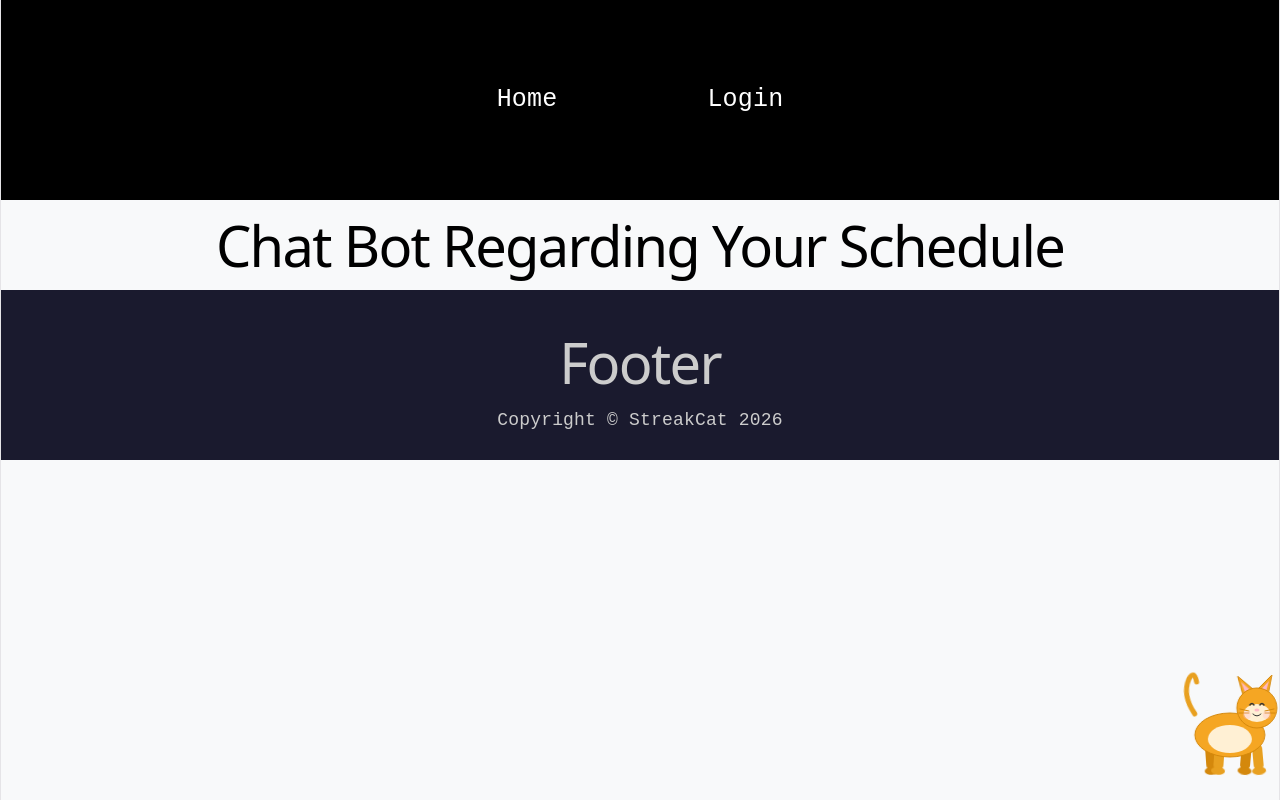
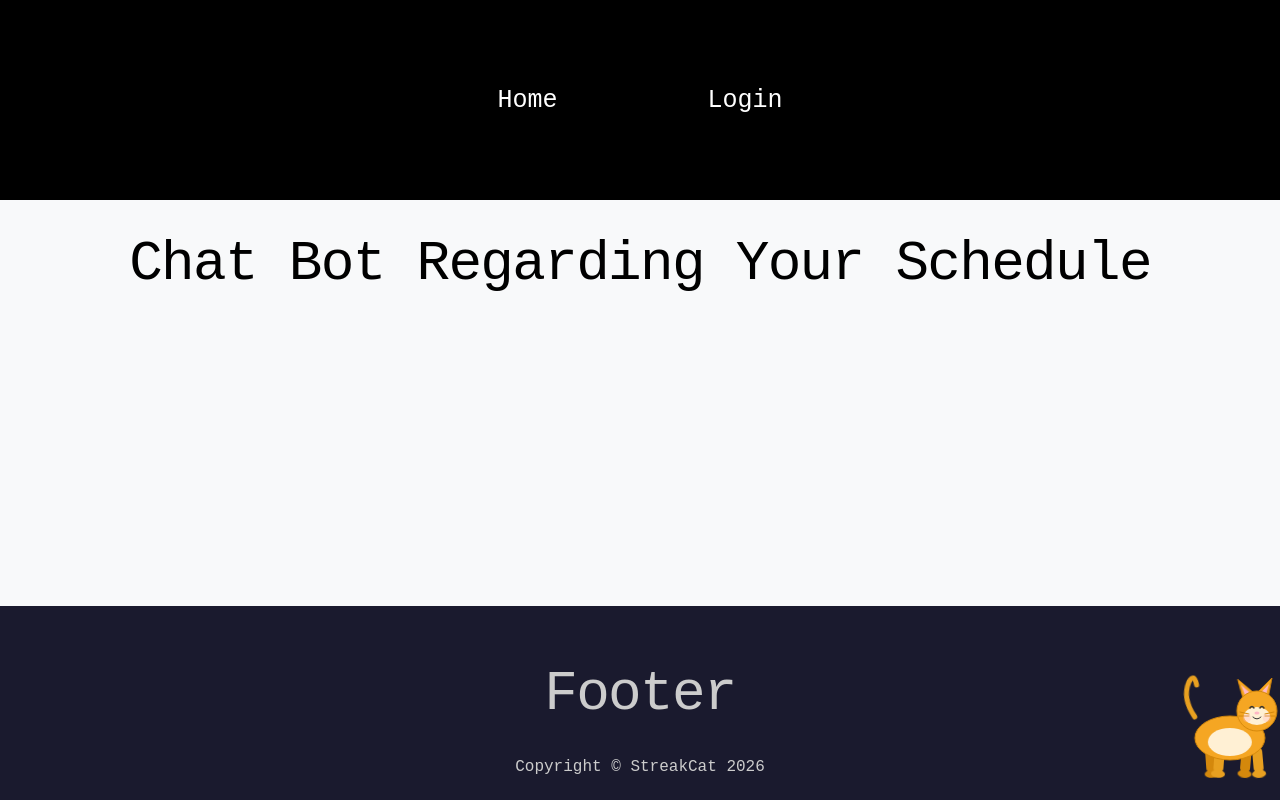
Before and after one commit to zackvalavanis/StreakCat, a React (Vite) app in the folder frontend/streakcat/: page / in a window 1280 px wide. Built offline with nearby package versions, Linux system fonts and the light colour scheme.

Commit message:
updates to the calendar section

```diff
--- a/frontend/streakcat/src/App.css
+++ b/frontend/streakcat/src/App.css
@@ -2,6 +2,12 @@
   margin: 0;
   padding: 0;
   box-sizing: border-box;
+}
+
+.app-layout {
+  display: flex;
+  flex-direction: column;
+  min-height: 100vh;
 }
 
 body {
--- a/frontend/streakcat/src/Types/types.ts
+++ b/frontend/streakcat/src/Types/types.ts
@@ -37,6 +37,8 @@ export type ModalCalendarProps = {
     title: string
     date: Date | null
     completed: boolean
+    time_start: string
+    time_end: string
   } | null
 
 }
@@ -53,6 +55,8 @@ export type SelectedEvent = {
   title: string
   date: Date | null
   completed: boolean
+  time_start: string
+  time_end: string
 }
 
 export type SelectedDate = {
--- a/frontend/streakcat/src/components/Calendar/Calendar.css
+++ b/frontend/streakcat/src/components/Calendar/Calendar.css
@@ -8,6 +8,16 @@
   cursor: crosshair
 }
 
+.fc .fc-daygrid-day-events {
+  max-height: 130px;
+  overflow-y: auto;
+}
+
+.fc .fc-daygrid-event {
+  white-space: normal;
+  word-wrap: break-word;
+}
+
 .events {
   cursor: pointer;
 }
--- a/frontend/streakcat/src/components/Calendar/Calendar.tsx
+++ b/frontend/streakcat/src/components/Calendar/Calendar.tsx
@@ -62,7 +62,10 @@ export function Calendar() {
       id: info.event.id,
       title: info.event.title,
       date: info.event.start,
-      completed: task?.completed ?? false
+      completed: task?.completed ?? false,
+      time_start: String(task?.time_start ?? ''),
+      time_end: String(task?.time_end ?? '')
+
     })
     setIsModalShowing(true)
   }
@@ -107,7 +110,7 @@ export function Calendar() {
       id: "",
       title: "",
       date: info.dateStr,
-      completed: false
+      completed: false,
     })
     setIsDayModalShowing(true)
   }
@@ -154,6 +157,7 @@ export function Calendar() {
         setTasks(prev => prev.map(task => String(task.id) === String(data.id) ? data : task))
         setIsModalShowing(false)
         setSelectedDate(null)
+        setSelectedEvent(null)
       } else {
         console.log("Failed to update Task.")
       }
@@ -187,7 +191,7 @@ export function Calendar() {
 // a custom render function
 function renderEventContent(eventInfo) {
   return (
-    <div className='events'>
+    <div className='events' style={{ color: eventInfo.event.extendedProps.completed ? 'green' : 'red' }}>
       <b>{eventInfo.timeText}</b>
       <i>{eventInfo.event.title}</i>
     </div>
--- a/frontend/streakcat/src/components/Calendar/ModalCalendar.tsx
+++ b/frontend/streakcat/src/components/Calendar/ModalCalendar.tsx
@@ -1,7 +1,7 @@
 import type { ModalCalendarProps } from "../../Types/types"
 import { createPortal } from 'react-dom'
 import './ModalCalendar.css'
-import { useState } from "react"
+import { useState, useEffect } from "react"
 
 export function ModalCalendar({ info, show, onClose, onDelete, onUpdate }: ModalCalendarProps) {
   const [isEditing, setIsEditing] = useState(false)
@@ -10,13 +10,29 @@ export function ModalCalendar({ info, show, onClose, onDelete, onUpdate }: Modal
   const [timeEnd, setTimeEnd] = useState('10:00')
   const [completed, setCompleted] = useState(false)
 
+  useEffect(() => {
+    if (info) {
+      setTaskName(info.title)
+      setCompleted(info.completed ?? false)
+      setIsEditing(false)
+    }
+  }, [info])
+
   if (!show || !info) {
     return null;
   }
 
   const configure_date = info.date?.toString().split(' ').slice(0, 4).join(' ')
-  const isoDate = info.date?.toISOString().split('T')[0]  // add it here
+  const isoDate = info.date?.toISOString().split('T')[0]
   const time = info.date?.toString().split(' ').slice(4, 5).join(' ')
+
+  const offsetMinutes = new Date(`${isoDate}T${timeStart}:00`).getTimezoneOffset()
+  const sign = offsetMinutes <= 0 ? '+' : '-'
+  const absMinutes = Math.abs(offsetMinutes)
+  const hours = String(Math.floor(absMinutes / 60)).padStart(2, '0')
+  const minutes = String(absMinutes % 60).padStart(2, '0')
+  const tzOffset = `${sign}${hours}:${minutes}`
+
   const time_zone = info.date?.toString().split(' ').slice(6).join(' ')
   const time_zone_cleaned = time_zone
     .split(' ')
@@ -37,6 +53,10 @@ export function ModalCalendar({ info, show, onClose, onDelete, onUpdate }: Modal
 
   const handleEdit = () => {
     setTaskName(info.title)
+    const start = new Date(info.time_start)
+    const end = new Date(info.time_end)
+    setTimeStart(`${String(start.getHours()).padStart(2, '0')}:${String(start.getMinutes()).padStart(2, '0')}`)
+    setTimeEnd(`${String(end.getHours()).padStart(2, '0')}:${String(end.getMinutes()).padStart(2, '0')}`)
     setCompleted(info.completed ?? false)
     console.log('editing')
     setIsEditing(true)
@@ -44,6 +64,10 @@ export function ModalCalendar({ info, show, onClose, onDelete, onUpdate }: Modal
 
   const handleClose = () => {
     setIsEditing(false)
+    setTaskName('')
+    setTimeStart('09:00')
+    setTimeEnd('10:00')
+    setCompleted(false)
     onClose()
   }
 
@@ -65,9 +89,9 @@ export function ModalCalendar({ info, show, onClose, onDelete, onUpdate }: Modal
             <button onClick={() => onUpdate({
               id: info.id,
               task_name: taskName,
-              time_start: `${isoDate}T${timeStart}:00`,
-              time_end: `${isoDate}T${timeEnd}:00`,
-              date: `${isoDate}T${timeStart}:00`,
+              time_start: `${isoDate}T${timeStart}:00${tzOffset}`,
+              time_end: `${isoDate}T${timeEnd}:00${tzOffset}`,
+              date: `${isoDate}T${timeStart}:00${tzOffset}`,
               completed: completed
             })}
             >Update
--- a/frontend/streakcat/src/index.css
+++ b/frontend/streakcat/src/index.css
@@ -1,37 +1,13 @@
-:root {
-  --bg: #fff;
-  --border: #e5e4e7;
-  --code-bg: #f4f3ec;
-  --accent: #aa3bff;
-  --accent-bg: rgba(170, 59, 255, 0.1);
-  --accent-border: rgba(170, 59, 255, 0.5);
-  --social-bg: rgba(244, 243, 236, 0.5);
-  --shadow:
-    rgba(0, 0, 0, 0.1) 0 10px 15px -3px, rgba(0, 0, 0, 0.05) 0 4px 6px -2px;
-
-  --sans: system-ui, 'Segoe UI', Roboto, sans-serif;
-  --heading: system-ui, 'Segoe UI', Roboto, sans-serif;
-  --mono: ui-monospace, Consolas, monospace;
-
-  font: 18px/145% var(--sans);
-  letter-spacing: 0.18px;
-  color-scheme: light dark;
-  color: var(--text);
-  background: var(--bg);
-  font-synthesis: none;
-  text-rendering: optimizeLegibility;
-  -webkit-font-smoothing: antialiased;
-  -moz-osx-font-smoothing: grayscale;
-
-  @media (max-width: 1024px) {
-    font-size: 16px;
-  }
-}
-
 #root {
   display: flex;
   flex-direction: column;
-  min-height: 100vh;
+  min-height: 100svh;
+  width: 100%;
+  max-width: 100%;
+  margin: 0 auto;
+  text-align: center;
+  border-inline: 1px solid var(--border);
+  box-sizing: border-box;
 }
 
 .modal-content h1 {
--- /dev/null
+++ b/frontend/streakcat/src/screens/MainPage/MainPage.css
@@ -0,0 +1,3 @@
+.main-page {
+  flex: 1;
+}
--- a/frontend/streakcat/src/screens/MainPage/MainPage.tsx
+++ b/frontend/streakcat/src/screens/MainPage/MainPage.tsx
@@ -1,10 +1,11 @@
 import { CatMainPage } from "./CatMainPage"
+import './MainPage.css'
 
 export function MainPage() {
 
 
   return (
-    <div>
+    <div className='main-page'>
       <CatMainPage />
 
       <h1>
```
